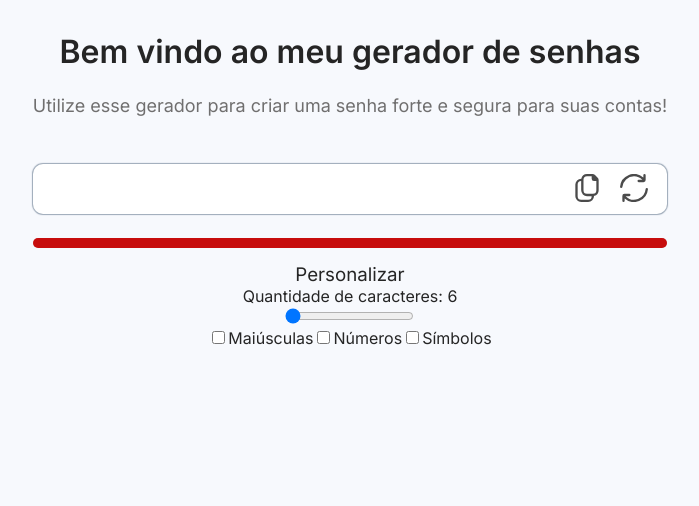
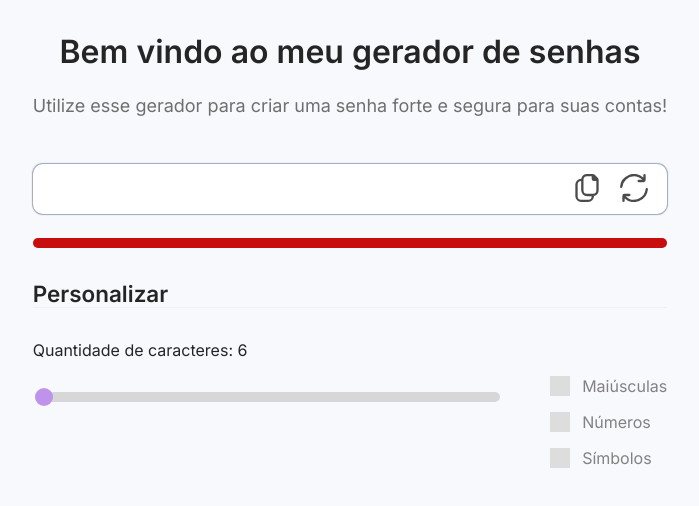
Before and after one commit to AlyssonSene/password_generator, a React (Create React App) app: page / in a window 1280 px wide. Shown: the top 506 px of the page, without its empty margins (290-989 px from the left). Built offline with nearby package versions, Linux system fonts and the light colour scheme.

Commit message:
[ADD] Adicionando mais estilos aos componentes a ajustando algumas funcionalidades

```diff
--- /dev/null
+++ b/src/components/atoms/Checkbox.jsx
@@ -0,0 +1,14 @@
+import React from "react";
+import { StyledCheckbox, StyledSpan } from "../../styles/styles";
+
+const CheckboxInput = ({ name, label }) => {
+  return (
+    <StyledCheckbox>
+      <span>{label}</span>
+      <input type="checkbox" name={name} />
+      <StyledSpan></StyledSpan>
+    </StyledCheckbox>
+  );
+};
+
+export default CheckboxInput;
--- a/src/components/atoms/RangeButton.jsx
+++ b/src/components/atoms/RangeButton.jsx
@@ -1,7 +1,9 @@
 import React from "react";
+import { StyledSlider } from "../../styles/styles";
+
 
 const Range = ({ min, max, value, onChange, name, id }) => (
-  <input
+  <StyledSlider
     type="range"
     name={name}
     id={id}
--- /dev/null
+++ b/src/components/atoms/Title.jsx
@@ -0,0 +1,8 @@
+import React from "react";
+
+const Title = ({ level, text }) => {
+  const Tag = `h${level}`;
+  return <Tag >{text}</Tag>;
+};
+
+export default Title;
--- a/src/components/molecules/PasswordGenerator.jsx
+++ b/src/components/molecules/PasswordGenerator.jsx
@@ -10,7 +10,14 @@ import {
   StyledBoxButtons,
   StyledSecurityBox,
   StyledSecurityBar,
+  StyledTitleConfig,
+  StyledConfig,
+  StyledLengthPass,
+  StyledCheckbox,
+  StyledBoxConfig,
 } from "../../styles/styles";
+import CheckboxInput from "../atoms/Checkbox";
+import Title from "../atoms/Title";
 
 const PasswordGenerator = () => {
   const [newPass, setNewPass] = useState("");
@@ -58,10 +65,12 @@ const PasswordGenerator = () => {
           value={newPass}
           readOnly
         />
+
         <StyledBoxButtons>
           <Button onClick={copyToClipboard} className={"copy"}>
             <img src={copyIcon} alt="copy pass" />
           </Button>
+
           <Button onClick={passGenerator} className={"refresh"}>
             <img src={refresIcon} alt="refresh pass" />
           </Button>
@@ -72,9 +81,15 @@ const PasswordGenerator = () => {
         <StyledSecurityBar strength="weak" id="securityBar"></StyledSecurityBar>
       </StyledSecurityBox>
 
-      <div>
-        <h3>Personalizar</h3>
-        <h4>Quantidade de caracteres: {passLength}</h4>
+      <StyledTitleConfig>
+        <Title level={"3"} text={"Personalizar"} />
+      </StyledTitleConfig>
+
+      <StyledLengthPass>
+        <Title level={"4"} text={`Quantidade de caracteres: ${passLength}`} />
+      </StyledLengthPass>
+
+      <StyledConfig>
         <Range
           min={6}
           max={32}
@@ -83,18 +98,12 @@ const PasswordGenerator = () => {
           name="password length"
           id="passLength"
         />
-
-        <div>
-          <input type="checkbox" name="uppercase" />
-          <span>Maiúsculas</span>
-
-          <input type="checkbox" name="numbers" />
-          <span>Números</span>
-
-          <input type="checkbox" name="simbols" />
-          <span>Símbolos</span>
-        </div>
-      </div>
+        <StyledBoxConfig>
+          <CheckboxInput name={"uppercases"} label={"Maiúsculas"} />
+          <CheckboxInput name={"numbers"} label={"Números"} />
+          <CheckboxInput name={"symbols"} label={"Símbolos"} />
+        </StyledBoxConfig>
+      </StyledConfig>
       <Tooltip show={showTooltip} className="copied">
         Copiado
       </Tooltip>
--- a/src/styles/styles.jsx
+++ b/src/styles/styles.jsx
@@ -114,3 +114,128 @@ export const StyledSecurityBar = styled.div`
     }
   }}
 `;
+
+export const StyledTitleConfig = styled.div`
+  border-bottom: 1px solid #f0f0f0;
+  font-size: 1.2rem;
+  margin: 2rem 0;
+  text-align: start;
+
+  & > h3 {
+    font-weight: bold;
+  }
+`;
+
+export const StyledConfig = styled.div`
+  display: flex;
+  gap: 3rem;
+  color: #828282;
+`;
+
+export const StyledLengthPass = styled.div`
+  display: flex;
+  justify-content: flex-start;
+  margin-bottom: 1rem;
+`;
+
+export const StyledSlider = styled.input`
+  appearance: none;
+  -webkit-appearance: none;
+  height: 10px;
+  background: #c4c1c1;
+  outline: none;
+  border-radius: 10px;
+  width: 100%;
+  opacity: 0.6;
+  margin-top: 1rem;
+  cursor: pointer;
+  &:hover {
+    opacity: 1;
+    transition: linear 0.3s;
+  }
+  &::-webkit-slider-thumb {
+    -webkit-appearance: none;
+    appearance: none;
+    width: 18px;
+    height: 18px;
+    border-radius: 18px;
+    background: #9b51e0;
+    cursor: pointer;
+  }
+
+  &::-moz-range-thumb {
+    width: 18px;
+    height: 18px;
+    border-radius: 18px;
+    background: #9b51e0;
+    cursor: pointer;
+  }
+`;
+
+export const StyledBoxConfig = styled.div`
+  text-align: start;
+`;
+
+export const StyledSpan = styled.span`
+  position: absolute;
+  top: 0;
+  left: 0;
+  height: 20px;
+  width: 20px;
+  background: #dddddd;
+  transition: all 0.2s;
+
+  &:hover {
+    background-color: #cccccc;
+  }
+
+  &::after {
+    content: "";
+    display: none;
+    position: absolute;
+    left: 7px;
+    top: 3px;
+    width: 7px;
+    height: 13px;
+    border: solid white;
+    border-width: 0 3px 3px 0;
+    transform: rotate(45deg);
+  }
+`;
+
+export const StyledCheckbox = styled.label`
+  display: block;
+  position: relative;
+  padding-left: 2rem;
+  margin-bottom: 1rem;
+  cursor: pointer;
+  -moz-user-select: none;
+  -ms-user-select: none;
+  user-select: none;
+
+  & > input {
+    position: absolute;
+    height: 0;
+    width: 0;
+    cursor: pointer;
+  }
+
+  input[type="checkbox"] {
+    position: absolute;
+    top: 0;
+    left: 0;
+    width: 100%;
+    height: 100%;
+    opacity: 0;
+    cursor: pointer;
+
+    &:checked + ${StyledSpan} {
+      background-color: #9b51e0;
+    }
+
+    &:checked + ${StyledSpan}::after {
+      content: "";
+      display: block;
+    }
+  }
+`;
```
